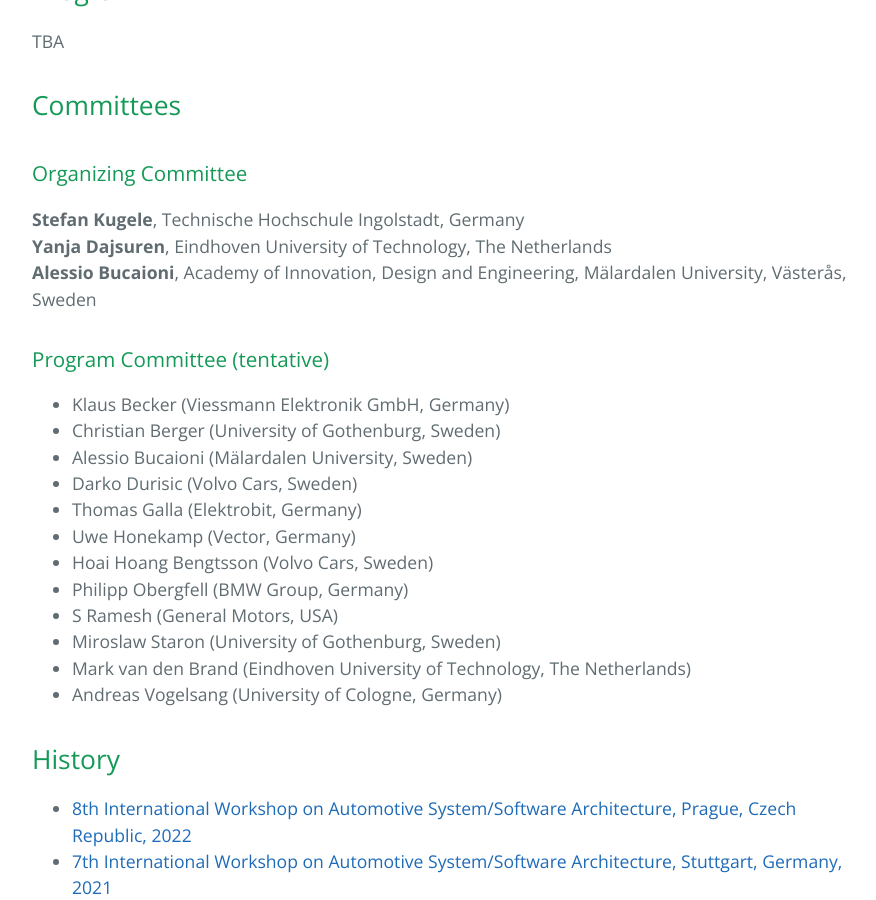
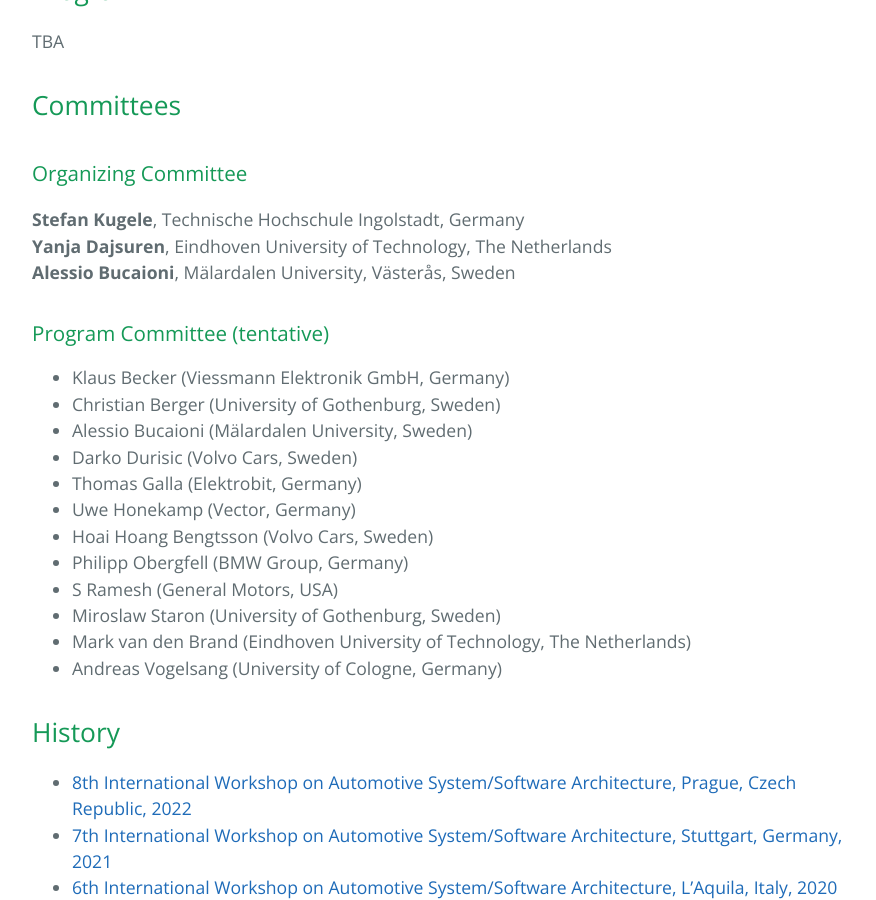
Before and after one commit to WASA-Workshop/2023, a Jekyll site: the page built from index.md, in a window 1280 px wide and 900 px high, scrolled down 2475 px. Shown: the whole window, without its empty margins (192-1068 px from the left). Built offline with Jekyll 4.4.1, drawn with Linux system fonts in a browser that asks for light colours; our own code applies the rules of GitHub Pages for plain Markdown files.

Commit message:
Update index.md

```diff
--- a/index.md
+++ b/index.md
@@ -61,7 +61,7 @@ TBA
 ### Organizing Committee
 **Stefan Kugele**, Technische Hochschule Ingolstadt, Germany\
 **Yanja Dajsuren**, Eindhoven University of Technology, The Netherlands\
-**Alessio Bucaioni**, Academy of Innovation, Design and Engineering, Mälardalen University, Västerås, Sweden
+**Alessio Bucaioni**, Mälardalen University, Västerås, Sweden
 
 
 ### Program Committee (tentative)
```
